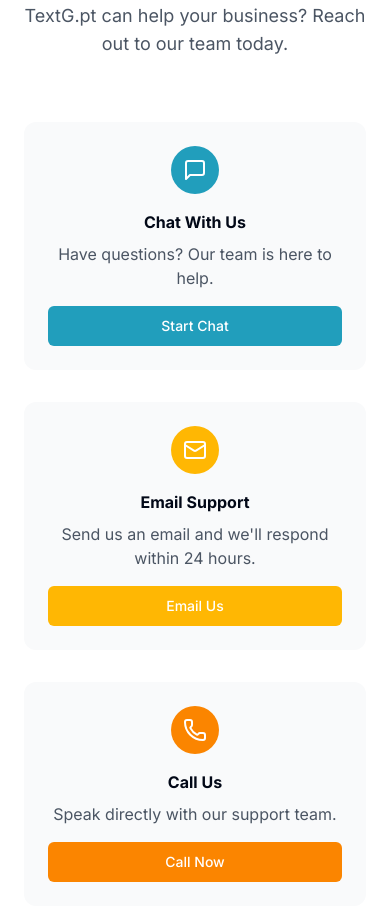
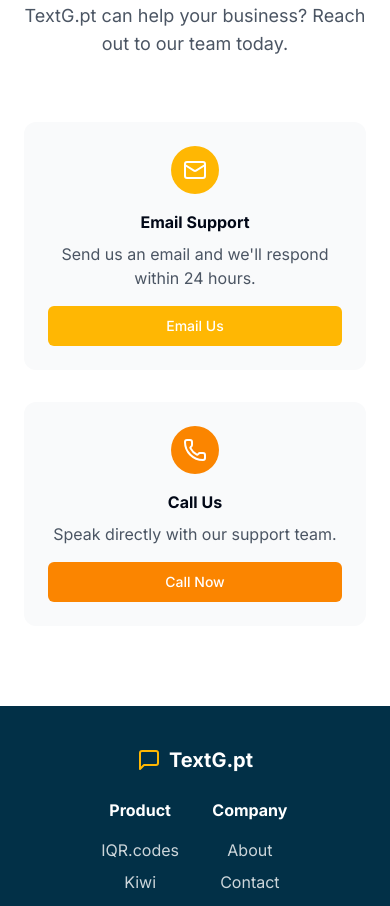
Before and after one commit to CMPGPT/TextGPT, a Next.js app: page / in a window 390 px wide. Shown: the part 5124-6030 px from the top of the page. Built offline with nearby package versions, Linux system fonts and the light colour scheme.

Commit message:
added mail and phone

```diff
--- a/app/page.tsx
+++ b/app/page.tsx
@@ -403,16 +403,7 @@ export default function TextGptLanding() {
             </p>
           </div>
 
-          <div className="grid grid-cols-1 md:grid-cols-3 gap-8">
-            <div className="bg-gray-50 p-6 rounded-xl text-center">
-              <div className="w-12 h-12 bg-textgpt-100 rounded-full flex items-center justify-center mb-4 mx-auto">
-                <MessageSquare size={24} className="text-white" />
-              </div>
-              <h3 className="font-bold mb-2">Chat With Us</h3>
-              <p className="text-gray-600 mb-4">Have questions? Our team is here to help.</p>
-              <Button className="bg-textgpt-100 hover:bg-textgpt-200 text-white w-full sm:w-auto">Start Chat</Button>
-            </div>
-
+          <div className="grid grid-cols-1 md:grid-cols-2 gap-8">
             <div className="bg-gray-50 p-6 rounded-xl text-center">
               <div className="w-12 h-12 bg-textgpt-300 rounded-full flex items-center justify-center mb-4 mx-auto">
                 <svg xmlns="http://www.w3.org/2000/svg" width="24" height="24" viewBox="0 0 24 24" fill="none" stroke="currentColor" strokeWidth="2" strokeLinecap="round" strokeLinejoin="round" className="text-white">
@@ -422,7 +413,9 @@ export default function TextGptLanding() {
               </div>
               <h3 className="font-bold mb-2">Email Support</h3>
               <p className="text-gray-600 mb-4">Send us an email and we&apos;ll respond within 24 hours.</p>
-              <Button className="bg-textgpt-300 hover:bg-textgpt-400 text-white w-full sm:w-auto">Email Us</Button>
+              <a href="mailto:help@textg.pt">
+                <Button className="bg-textgpt-300 hover:bg-textgpt-400 text-white w-full sm:w-auto">Email Us</Button>
+              </a>
             </div>
 
             <div className="bg-gray-50 p-6 rounded-xl text-center">
@@ -431,7 +424,9 @@ export default function TextGptLanding() {
               </div>
               <h3 className="font-bold mb-2">Call Us</h3>
               <p className="text-gray-600 mb-4">Speak directly with our support team.</p>
-              <Button className="bg-textgpt-400 hover:bg-textgpt-300 text-white w-full sm:w-auto">Call Now</Button>
+              <a href="tel:+13168821681">
+                <Button className="bg-textgpt-400 hover:bg-textgpt-300 text-white w-full sm:w-auto">Call Now</Button>
+              </a>
             </div>
           </div>
         </div>
--- a/app/privacy/page.tsx
+++ b/app/privacy/page.tsx
@@ -242,7 +242,7 @@ export default function PrivacyPage() {
 
           <h2 className="text-xl font-bold mb-4 text-textgpt-300">12. Contact Us</h2>
           <p className="mb-6">
-            If you have any questions, concerns, or requests regarding this Privacy Policy or our data practices, please contact us at: support@textg.pt<br />
+            If you have any questions, concerns, or requests regarding this Privacy Policy or our data practices, please contact us at: help@textg.pt<br />
 
             </p>
 
--- a/app/terms/page.tsx
+++ b/app/terms/page.tsx
@@ -189,7 +189,7 @@ export default function TermsPage() {
 
           <h2 className="text-xl font-bold mb-4 text-textgpt-300">17. Contact Information</h2>
           <p className="mb-6">
-            If you have any questions about these Terms, please contact us at: support@textg.pt
+            If you have any questions about these Terms, please contact us at: help@textg.pt
             </p>
           </div>
 
```
